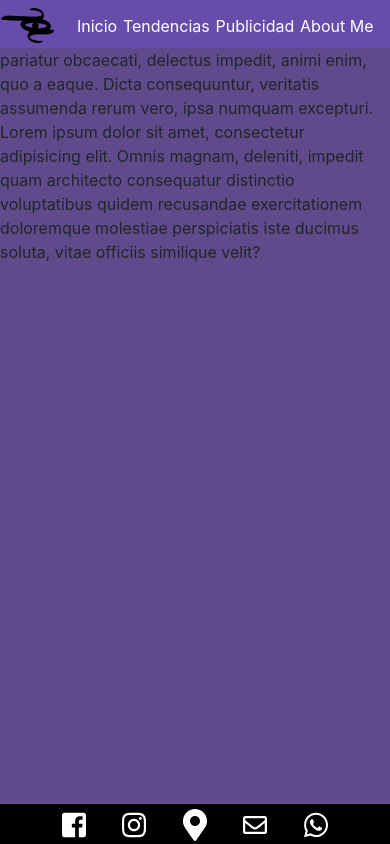
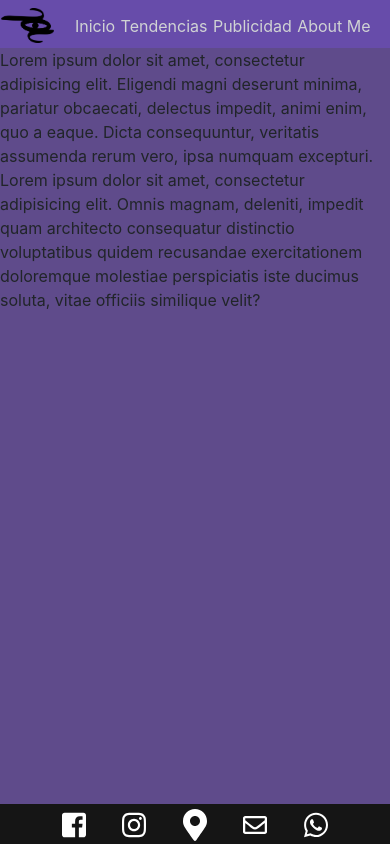
Before and after one commit to gorylactics/proyecto_final_desafio, a PHP site: page /inicio.html in a window 390 px wide. Run offline with PHP 8.4, Linux system fonts and the light colour scheme.

Commit message:
creacion footer para todos los dispositivos y modificacion para correcta visual entre ios y android

```diff
--- a/assets/css/style__inicio.css
+++ b/assets/css/style__inicio.css
@@ -37,7 +37,7 @@ body{
 
 .navbar__elementos--color-link{
 
-	color: white;
+	color: #D0D3D4  ;
 
 }
 
@@ -45,9 +45,9 @@ body{
 
 
 /*CONTENIDO*/
-
-.texto{
-	margin-top: 3rem;
+.contenido	{
+	margin-top: 4rem;
+	text-align: center;
 
 }
 
@@ -57,7 +57,7 @@ body{
 /*FOOTER*/
 
 .footer{
-	background-color: black;
+	background-color: #151515;
 	position: fixed;
 	bottom: 0;
 	width: 102%;
@@ -129,7 +129,7 @@ body{
 
 .navbar__elementos--color-link{
 
-	color: white;
+	color: #D0D3D4  ;
 
 }
 
@@ -149,7 +149,7 @@ body{
 /*FOOTER*/
 
 .footer{
-	background-color: black;
+	background-color: #151515;
 	position: fixed;
 	bottom: 0;
 	width: 102%;
@@ -218,17 +218,14 @@ body{
 
 	list-style: none;
 	float: left;
-	margin-left: 0.24rem;
-	margin-right: 0.12rem;
-
-
-
+	margin-left: 0.040rem;
+	margin-right: 0.3rem;
 
 }
 
 .navbar__elementos--color-link{
 
-	color: white;
+	color: #D0D3D4  ;
 
 }
 
@@ -237,7 +234,7 @@ body{
 
 /*CONTENIDO*/
 
-.texto{
+.contenido{
 	margin-top: 3rem;
 
 }
@@ -248,7 +245,7 @@ body{
 /*FOOTER*/
 
 .footer{
-	background-color: black;
+	background-color: #151515;
 	position: fixed;
 	bottom: 0;
 	width: 104.2%;
--- a/inicio.html
+++ b/inicio.html
@@ -20,19 +20,19 @@
 				</div>
 					<ul class="navbar__elementos">
 						<li class="navbar__elementos--opcion">
-							<a href="" class="navbar__elementos--color-link">Inicio
+							<a href="inicio.html" class="navbar__elementos--color-link">Inicio
 							</a>
 						</li>
 						<li class="navbar__elementos--opcion">
-							<a href="" class="navbar__elementos--color-link">Tendencias
+							<a href="tendencias.html" class="navbar__elementos--color-link">Tendencias
 							</a>
 						</li>
 						<li class="navbar__elementos--opcion">
-							<a href="" class="navbar__elementos--color-link">Publicidad
+							<a href="ads.html" class="navbar__elementos--color-link">Publicidad
 							</a>
 						</li>
 						<li class="navbar__elementos--opcion">
-							<a href="" class="navbar__elementos--color-link">About Me
+							<a href="aboutme" class="navbar__elementos--color-link">About Me
 							</a>
 						</li>
 					</ul>
@@ -40,7 +40,8 @@
 			</div>
 		</div>
 <!-- /navbar -->
-Lorem ipsum dolor sit amet, consectetur adipisicing elit. Eligendi magni deserunt minima, pariatur obcaecati, delectus impedit, animi enim, quo a eaque. Dicta consequuntur, veritatis assumenda rerum vero, ipsa numquam excepturi. Lorem ipsum dolor sit amet, consectetur adipisicing elit. Omnis magnam, deleniti, impedit quam architecto consequatur distinctio voluptatibus quidem recusandae exercitationem doloremque molestiae perspiciatis iste ducimus soluta, vitae officiis similique velit?
+<div class="contenido">
+Lorem ipsum dolor sit amet, consectetur adipisicing elit. Eligendi magni deserunt minima, pariatur obcaecati, delectus impedit, animi enim, quo a eaque. Dicta consequuntur, veritatis assumenda rerum vero, ipsa numquam excepturi. Lorem ipsum dolor sit amet, consectetur adipisicing elit. Omnis magnam, deleniti, impedit quam architecto consequatur distinctio voluptatibus quidem recusandae exercitationem doloremque molestiae perspiciatis iste ducimus soluta, vitae officiis similique velit?</div>
 <!-- footer -->
 	<div class="container__fluid">
 		<div class="row">
```
Also changed, not shown: tendencias.html (+23 -9 lines).
